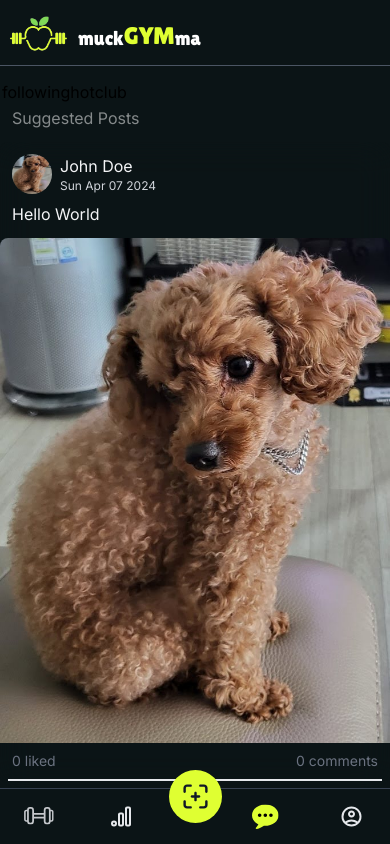
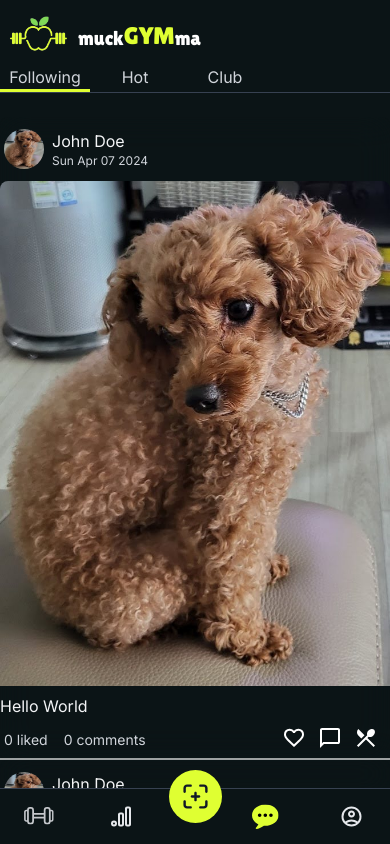
Before and after one commit to MJUZzang/muckGYMma, a Next.js app in the folder projects/fe/: page /community/following in a window 390 px wide. Built offline with nearby package versions, Linux system fonts and the light colour scheme.

Commit message:
feat: profile 페이지 생성

```diff
--- a/projects/fe/app/_components/NavBar.tsx
+++ b/projects/fe/app/_components/NavBar.tsx
@@ -60,13 +60,13 @@ const NavBar = () => {
             </Link>
 
             <Link
-                href="/community/following"
+                href="/profile"
                 className="flex flex-col items-center justify-between basis-1/5"
             >
                 <AccountCircle
-                    isActive={pathname === "/profile/me"}
+                    isActive={pathname === "/profile"}
                     className={`${
-                        pathname === "/profile/me"
+                        pathname === "/profile"
                             ? "fill-fluorescent"
                             : "fill-gray-200"
                     }`}
--- a/projects/fe/app/analysis/page.tsx
+++ b/projects/fe/app/analysis/page.tsx
@@ -7,10 +7,10 @@ const Analysis = () => {
     return (
         <>
             <div className="max-w-[780px] mx-auto text-white space-y-10 pb-7">
-                {/* <SummaryGraphs />
+                <SummaryGraphs />
                 <HeatMap />
                 <StrengthWeaknessesChart />
-                <VolumneProgressChart /> */}
+                <VolumneProgressChart />
             </div>
         </>
     );
--- a/projects/fe/app/community/following/_components/Post.tsx
+++ b/projects/fe/app/community/following/_components/Post.tsx
@@ -11,8 +11,8 @@ interface PostProps {
 
 const Post: React.FC<PostProps> = ({ postInfo }) => {
     return (
-        <div className="backdrop-blur-lg rounded-lg">
-            <div className="mx-3 flex flex-col py-3">
+        <div className="max-w-[470px] w-full backdrop-blur-lg rounded-lg">
+            <div className="mx-1 flex flex-col py-3">
                 {/* 유저 정보 */}
                 <div className="flex">
                     <Image
@@ -29,9 +29,6 @@ const Post: React.FC<PostProps> = ({ postInfo }) => {
                         </p>
                     </div>
                 </div>
-
-                {/* 포스트 내용 */}
-                <p className="mt-2 text-gray-100">{postInfo.content}</p>
             </div>
 
             {/* 포스트 이미지 */}
@@ -41,16 +38,21 @@ const Post: React.FC<PostProps> = ({ postInfo }) => {
                 className="w-full rounded-t-lg"
             />
 
-            {/* 포스트 정보 */}
-            <div className="flex justify-between text-sm text-gray-500 mx-3 py-2">
-                <p>{postInfo.likes} liked</p>
-                <p>{postInfo.comments} comments</p>
-            </div>
+            {/* 포스트 내용 */}
+            <p className="mt-2 text-gray-100">{postInfo.content}</p>
 
-            <div className="flex justify-between border-t-2 mx-2 py-2">
-                <Like className="basis-1/3" />
-                <Comment className="basis-1/3" />
-                <SpoonKnife className="basis-1/3" />
+            <div className="flex justify-between border-b-2 border-b-white/60 mt-1 pl-1 pr-3">
+                {/* 포스트 정보 */}
+                <div className="flex justify-end gap-4 text-sm text-gray-300 py-2">
+                    <p>{postInfo.likes} liked</p>
+                    <p>{postInfo.comments} comments</p>
+                </div>
+
+                <div className="flex py-1 gap-3">
+                    <Like className="fill-white" />
+                    <Comment className="fill-white" />
+                    <SpoonKnife className="fill-white" />
+                </div>
             </div>
         </div>
     );
--- a/projects/fe/app/community/following/page.tsx
+++ b/projects/fe/app/community/following/page.tsx
@@ -18,12 +18,8 @@ const Follwing = () => {
     };
 
     return (
-        <div className="">
-            <div className="">
-                <p className="mx-3 text-white/50">Suggested Posts</p>
-            </div>
-
-            <div className="flex flex-col gap-5 pt-3">
+        <>
+            <div className="flex flex-col items-center pt-3">
                 <Post postInfo={dummyPost} />
                 <Post postInfo={dummyPost} />
                 <Post postInfo={dummyPost} />
@@ -37,7 +33,7 @@ const Follwing = () => {
                 <Post postInfo={dummyPost} />
                 <Post postInfo={dummyPost} />
             </div>
-        </div>
+        </>
     );
 };
 
--- a/projects/fe/app/community/layout.tsx
+++ b/projects/fe/app/community/layout.tsx
@@ -58,14 +58,25 @@ const CommunityLayout: React.FC<CommunityLayoutProps> = (props) => {
             {/* Spacer for Header */}
             {/* <div className="w-[1px] h-[70px]" /> */}
 
-            <div className="flex items-center mb-3 border-b-[1px] border-b-gray-600">
-                <LogoAndTitle />
-            </div>
-
-            <div className="flex mx-auto p-[2px]">
-                <div className="">following</div>
-                <div>hot</div>
-                <div>club</div>
+            <div className="flex flex-col mb-3 border-b-[1px] border-b-gray-700">
+                <div className="flex items-center">
+                    <LogoAndTitle />
+                </div>
+                <div className="flex">
+                    {links.map((link, index) => (
+                        <Link
+                            key={index}
+                            className={`${
+                                pathname === link.href
+                                    ? "border-b-fluorescent border-b-[3px]"
+                                    : "hover:border-b-gray-300 hover:border-b-[3px]"
+                            } w-[90px] text-center text-gray-300 hover:text-gray-100`}
+                            href={link.href}
+                        >
+                            {link.name}
+                        </Link>
+                    ))}
+                </div>
             </div>
 
             {props.children}
--- a/projects/fe/app/feed/page.tsx
+++ /dev/null
@@ -1,7 +0,0 @@
-import React from "react";
-
-const Feed = () => {
-    return <div className="text-black dark:text-white">feed</div>;
-};
-
-export default Feed;
--- a/projects/fe/app/layout.tsx
+++ b/projects/fe/app/layout.tsx
@@ -20,7 +20,7 @@ export default function RootLayout({
         <html lang="en">
             <body
                 className={`flex flex-col h-screen
-                default-bg dark:bg-[#161616] ${inter.className} dark:text-white `}
+                default-bg ${inter.className} dark:text-white `}
             >
                 <div className="h-full overflow-y-auto">{children}</div>
                 <NavBar />
--- /dev/null
+++ b/projects/fe/app/profile/page.tsx
@@ -0,0 +1,85 @@
+import React from "react";
+import LogoAndTitle from "@/_components/LogoAndTitle";
+import Settings from "@/profile/_images/Settings";
+import Image from "next/image";
+import exampleImage from "@/_images/pooh.jpg";
+
+const Page = () => {
+    return (
+        <>
+            <div className="flex items-center justify-between border-b-[1px] border-b-gray-800">
+                <div className="flex items-center">
+                    <LogoAndTitle />
+                </div>
+                <Settings className="mr-3 relative top-1" />
+            </div>
+
+            <div className="max-w-[935px] mx-auto">
+                <div className="flex gap-5 mx-4 mt-3">
+                    <Image
+                        src={exampleImage}
+                        alt="avatar"
+                        className="w-[68px] h-[68px] rounded-full"
+                    />
+
+                    <div className="flex flex-col text-white gap-3">
+                        <p className="text-xl">jeheecheon</p>
+
+                        <div className="flex gap-4">
+                            <div className="px-4 py-1 bg-[#363636] rounded-md">
+                                Edit profile
+                            </div>
+                            <div className="px-4 py-1 bg-[#363636] rounded-md">
+                                View archive
+                            </div>
+                        </div>
+                    </div>
+                </div>
+
+                <div className="mx-4 mt-5">
+                    <p className="text-white">jeheecheon</p>
+                    <p className="text-white">🇰🇷</p>
+                    <p className="text-white">🔗 www.jeheecheon.com</p>
+                </div>
+
+                <div className="grid grid-cols-3 gap-1 md:gap-3">
+                    <div className="aspect-square overflow-clip">
+                        <Image src={exampleImage} alt="avatar" />
+                    </div>
+                    <div className="aspect-square overflow-clip">
+                        <Image src={exampleImage} alt="avatar" />
+                    </div>
+                    <div className="aspect-square overflow-clip">
+                        <Image src={exampleImage} alt="avatar" />
+                    </div>
+                    <div className="aspect-square overflow-clip">
+                        <Image src={exampleImage} alt="avatar" />
+                    </div>
+                    <div className="aspect-square overflow-clip">
+                        <Image src={exampleImage} alt="avatar" />
+                    </div>
+                    <div className="aspect-square overflow-clip">
+                        <Image src={exampleImage} alt="avatar" />
+                    </div>
+                    <div className="aspect-square overflow-clip">
+                        <Image src={exampleImage} alt="avatar" />
+                    </div>
+                    <div className="aspect-square overflow-clip">
+                        <Image src={exampleImage} alt="avatar" />
+                    </div>
+                    <div className="aspect-square overflow-clip">
+                        <Image src={exampleImage} alt="avatar" />
+                    </div>
+                    <div className="aspect-square overflow-clip">
+                        <Image src={exampleImage} alt="avatar" />
+                    </div>
+                    <div className="aspect-square overflow-clip">
+                        <Image src={exampleImage} alt="avatar" />
+                    </div>
+                </div>
+            </div>
+        </>
+    );
+};
+
+export default Page;
```
Also changed, not shown: projects/fe/app/profile/_images/Settings.tsx (added, +31 -0 lines).
